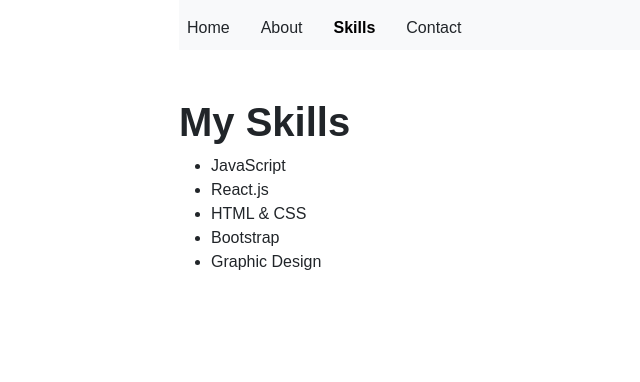
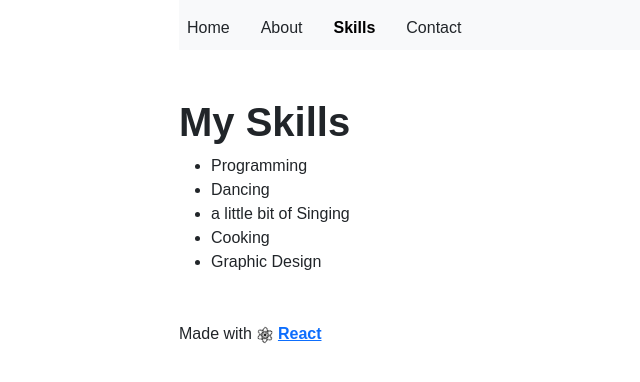
Before and after one commit to githubyzer/Personal-Profile, a React (Create React App) app: page /skills in a window 1280 px wide. Shown: the top 382 px of the page, without its empty margins (73-713 px from the left). Built offline with nearby package versions, Linux system fonts and the light colour scheme.

Commit message:
Major changes and 'Made with React' watermark

```diff
--- a/package.json
+++ b/package.json
@@ -39,6 +39,8 @@
     ]
   },
   "devDependencies": {
-    "@babel/plugin-proposal-private-property-in-object": "^7.21.11"
+    "@babel/core": "^7.25.8",
+    "@babel/plugin-proposal-private-property-in-object": "^7.21.11",
+    "@babel/preset-react": "^7.25.7"
   }
 }
--- a/src/App.css
+++ b/src/App.css
@@ -26,3 +26,19 @@
 .nav-link:hover {
   color: #419dff; /* Slightly darker blue on hover */
 }
+
+.react-logo {
+  color: black;
+  margin-left: 5px;
+  margin-right: 5px;
+  animation: spin 5s infinite linear;
+}
+
+@keyframes spin {
+  from {
+    transform: rotate(0deg);
+  }
+  to {
+    transform: rotate(360deg);
+  }
+}
--- a/src/Components/About.js
+++ b/src/Components/About.js
@@ -1,4 +1,5 @@
 import React from 'react';
+import { FaReact } from 'react-icons/fa';
 
 const About = () => {
   return (
@@ -23,6 +24,9 @@
         </li>
       </ul>
       </p>
+      <div className="made-with-react mt-5">
+        <p>Made with<FaReact className="react-logo" /><a href="https://react.dev/"><span><b>React</b></span></a></p>
+      </div>
     </div>
   );
 };
--- a/src/Components/Contact.js
+++ b/src/Components/Contact.js
@@ -1,5 +1,6 @@
 import React, { useState } from 'react';
 import { useNavigate } from 'react-router-dom';
+import { FaReact } from 'react-icons/fa';
 
 const Contact = () => {
   const [formData, setFormData] = useState({ name: '', email: '', message: '' });
@@ -31,7 +32,7 @@
 
   return (
     <div className="mt-5">
-      <h1><b>Send me a message through this form: </b></h1>
+      <h1><b>Send me a message ✉</b></h1>
       <form onSubmit={handleSubmit}>
         <div className="mb-3">
           <label htmlFor="name" className="form-label">Name</label>
@@ -74,6 +75,9 @@
 
         <button type="submit" className="btn btn-primary">Submit</button>
       </form>
+      <div className="made-with-react mt-5">
+        <p>Made with<FaReact className="react-logo" /><a href="https://react.dev/"><span><b>React</b></span></a></p>
+      </div>
     </div>
   );
 };
--- a/src/Components/Home.js
+++ b/src/Components/Home.jsx
@@ -1,5 +1,5 @@
 import React from 'react';
-import { FaFacebookF, FaInstagram, FaTwitter, FaDiscord, FaGithub } from 'react-icons/fa'; // Importing social media icons
+import { FaFacebookF, FaInstagram, FaTwitter, FaDiscord, FaGithub, FaReact } from 'react-icons/fa'; // Importing social media icons
 
 const Home = () => {
   return (
@@ -33,6 +33,10 @@
           </li>
         </ul>
       </div>
+
+      <div className="made-with-react mt-5">
+        <p>Made with<FaReact className="react-logo" /><a href="https://react.dev/"><span><b>React</b></span></a></p>
+      </div>
     </div>
   );
 };
--- a/src/Components/Skills.js
+++ b/src/Components/Skills.js
@@ -1,16 +1,20 @@
 import React from 'react';
-
+import { FaReact } from 'react-icons/fa';
 const Skills = () => {
   return (
     <div className="mt-5">
       <h1><b>My Skills</b></h1>
       <ul>
-        <li>JavaScript</li>
-        <li>React.js</li>
-        <li>HTML & CSS</li>
-        <li>Bootstrap</li>
+        <li>Programming</li>
+        <li>Dancing</li>
+        <li>a little bit of Singing</li>
+        <li>Cooking</li>
         <li>Graphic Design</li>
       </ul>
+
+      <div className="made-with-react mt-5">
+        <p>Made with<FaReact className="react-logo" /><a href="https://react.dev/"><span><b>React</b></span></a></p>
+      </div>
     </div>
   );
 };
```
Also changed, not shown: 1 other file (tests, documents, lock files or other folders).
